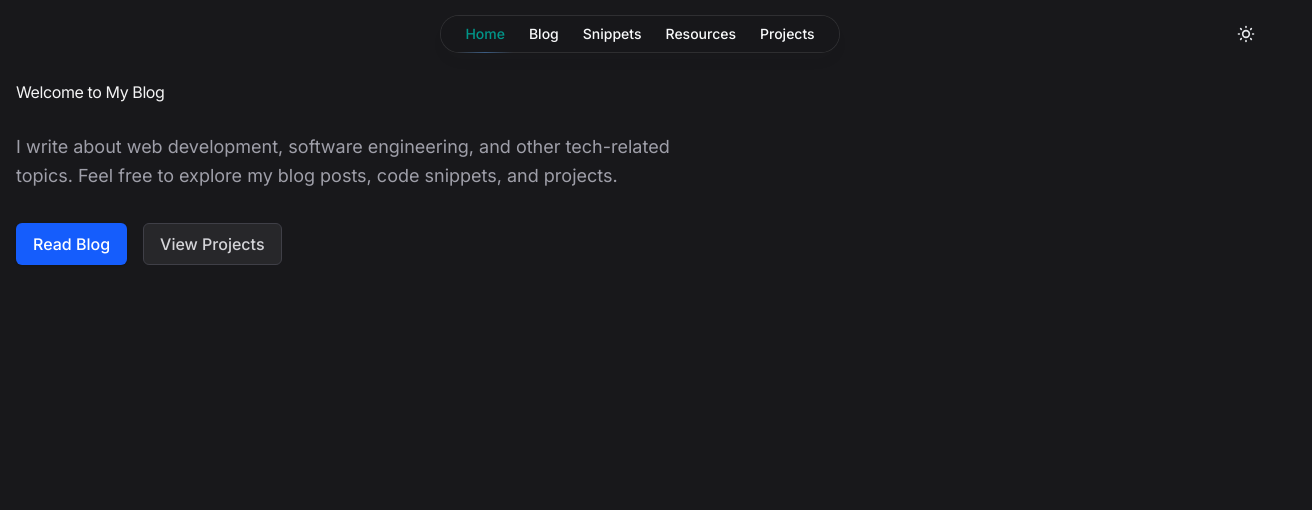
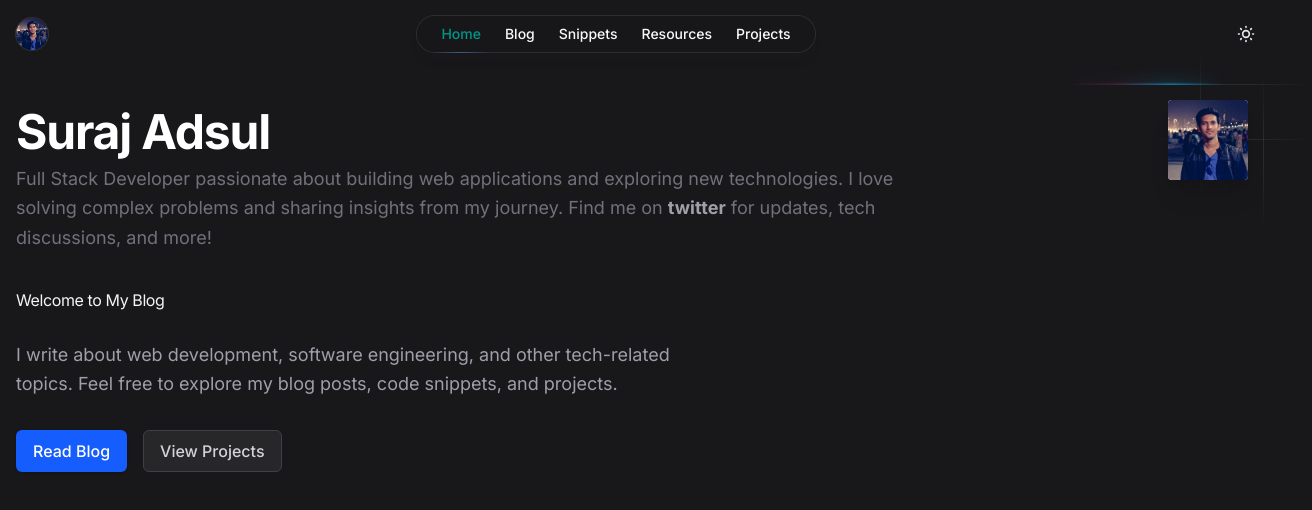
Before and after one commit to SurajAdsul/blog, a Next.js app: page / in a window 1280 px wide. Shown: the top 510 px of the page, 1312 px wide, since content can reach past the window. Built offline with nearby package versions, Linux system fonts and the light colour scheme.

Commit message:
Added profile

```diff
--- a/src/app/components/Navbar.js
+++ b/src/app/components/Navbar.js
@@ -1,6 +1,7 @@
 'use client';
 import { useState, useEffect } from 'react';
 import Link from 'next/link';
+import Image from 'next/image';
 
 export default function Navbar() {
   const [isMenuOpen, setIsMenuOpen] = useState(false);
@@ -33,8 +34,20 @@ export default function Navbar() {
     <nav className="py-4">
       <div className="max-w-7xl mx-auto px-4">
         <div className="flex justify-between items-center">
-          {/* Spacer for left side */}
-          <div className="w-10 sm:w-20">
+          {/* Profile Photo and Mobile Menu Button */}
+          <div className="flex items-center gap-4">
+            <Link
+              href="/"
+              className="block overflow-hidden rounded-full w-8 h-8 ring-1 ring-zinc-900/5 dark:ring-white/10"
+            >
+              <Image
+                src="/profile.jpeg"
+                alt="Profile"
+                width={32}
+                height={32}
+                className="object-cover"
+              />
+            </Link>
             <button
               onClick={toggleMenu}
               className="sm:hidden text-gray-700 dark:text-gray-200 hover:text-gray-900 dark:hover:text-gray-100 focus:outline-none"
--- /dev/null
+++ b/src/app/components/ProfileHeader.js
@@ -0,0 +1,84 @@
+import Image from 'next/image';
+
+export default function ProfileHeader() {
+  return (
+    <div className="flex flex-col md:flex-row justify-between items-start md:space-x-14 w-full mb-10">
+      <div className="flex md:w-3/4 flex-col mt-6">
+        <h1 className="font-bold text-3xl md:text-5xl tracking-tight mb-2 text-black dark:text-white">
+       Suraj Adsul
+        </h1>
+        {/* <div className="relative leading-7 items-center flex-wrap text-zinc-700 dark:text-zinc-400 mb-5">
+          Building{' '}
+          <a
+            className="inline-block px-2 py-0 font-bold bg-gray-100 dark:bg-zinc-700 dark:text-white mx-1"
+            href="https://project1.com"
+            target="_blank"
+            rel="noopener noreferrer"
+          >
+            Project One
+          </a>
+          ,
+          <a
+            className="inline-block px-2 py-0 font-bold bg-gray-100 dark:bg-zinc-700 dark:text-white mx-1"
+            href="https://project2.com"
+            target="_blank"
+            rel="noopener noreferrer"
+          >
+            Project Two
+          </a>
+          and other
+          <span className="font-bold cursor-pointer text-zinc-800 dark:text-zinc-200">
+            {' '}cool things
+          </span>
+        </div> */}
+        <p className="text-zinc-600 dark:text-zinc-500">
+        Full Stack Developer passionate about building web applications and exploring new technologies.
+        I love solving complex problems and sharing insights from my journey.
+        Find me on{' '}
+          <a
+            href="https://twitter.com/surajadsul"
+            className="font-bold group dark:text-zinc-400 font-inter relative inline-flex overflow-hidden"
+            target="_blank"
+            rel="noopener noreferrer"
+          >
+            <span className="relative">twitter</span>
+          </a>
+          {' '}for updates, tech discussions, and more!
+        </p>
+      </div>
+
+      <div className="relative flex-shrink-1 p-4 md:p-4 md:order-last order-first">
+        <a
+          href="https://twitter.com/yourusername"
+          target="_blank"
+          rel="noopener noreferrer"
+          className="block z-[5] overflow-hidden rounded shadow-xl ring-1 ring-slate-900/5 relative bg-white h-20 w-20"
+        >
+          <div className="relative w-full h-full">
+            <Image
+              src="/profile.jpeg"
+              alt="Profile photo"
+              fill
+              className="transition duration-500 blur-0 scale-100 bg-gray-100 object-cover"
+              sizes="(max-width: 768px) 100vw, 80px"
+            />
+          </div>
+        </a>
+
+        {/* Decorative elements */}
+        <div className="z-0">
+          <div className="absolute left-0 -right-12 top-0 h-px bg-slate-900/[0.1] dark:bg-zinc-300/[0.1] [mask-image:linear-gradient(to_right,transparent,white_4rem,white_calc(100%-4rem),transparent)]"></div>
+          <div className="absolute -top-8 bottom-0 left-12 w-px bg-slate-900/[0.1] dark:bg-zinc-300/[0.1] [mask-image:linear-gradient(to_top,transparent,white_4rem,white_calc(100%-4rem),transparent)]"></div>
+          <div className="absolute left-0 -right-12 bottom-14 h-px bg-slate-900/[0.1] dark:bg-zinc-300/[0.1] [mask-image:linear-gradient(to_right,transparent,white_4rem,white_calc(100%-4rem),transparent)]"></div>
+          <div className="absolute right-0 -top-2 -bottom-8 w-px bg-slate-900/[0.1] dark:bg-zinc-300/[0.1] [mask-image:linear-gradient(to_top,transparent,white_4rem,white_calc(100%-4rem),transparent)]"></div>
+          <div className="absolute bottom-full right-10 -mb-px flex h-8 items-end overflow-hidden">
+            <div className="flex -mb-px h-[2px] w-40 -scale-x-100">
+              <div className="w-full flex-none blur-sm [background-image:linear-gradient(90deg,rgba(56,189,248,0)_0%,#0EA5E9_32.29%,rgba(236,72,153,0.3)_67.19%,rgba(236,72,153,0)_100%)]"></div>
+              <div className="-ml-[100%] w-full flex-none blur-[1px] [background-image:linear-gradient(90deg,rgba(56,189,248,0)_0%,#0EA5E9_32.29%,rgba(236,72,153,0.3)_67.19%,rgba(236,72,153,0)_100%)]"></div>
+            </div>
+          </div>
+        </div>
+      </div>
+    </div>
+  );
+}
--- a/src/app/page.js
+++ b/src/app/page.js
@@ -1,9 +1,11 @@
 import Image from "next/image";
+import ProfileHeader from "./components/ProfileHeader";
 
 export default function Home() {
   return (
     <main className="min-h-screen">
       <div className="container max-w-7xl mx-auto p-4">
+        <ProfileHeader />
         <div className="max-w-2xl">
           <h1 className="mb-8">Welcome to My Blog</h1>
           <p className="text-lg text-zinc-600 dark:text-zinc-400 mb-8">
```
Also changed, not shown: public/profile.jpeg (added).
